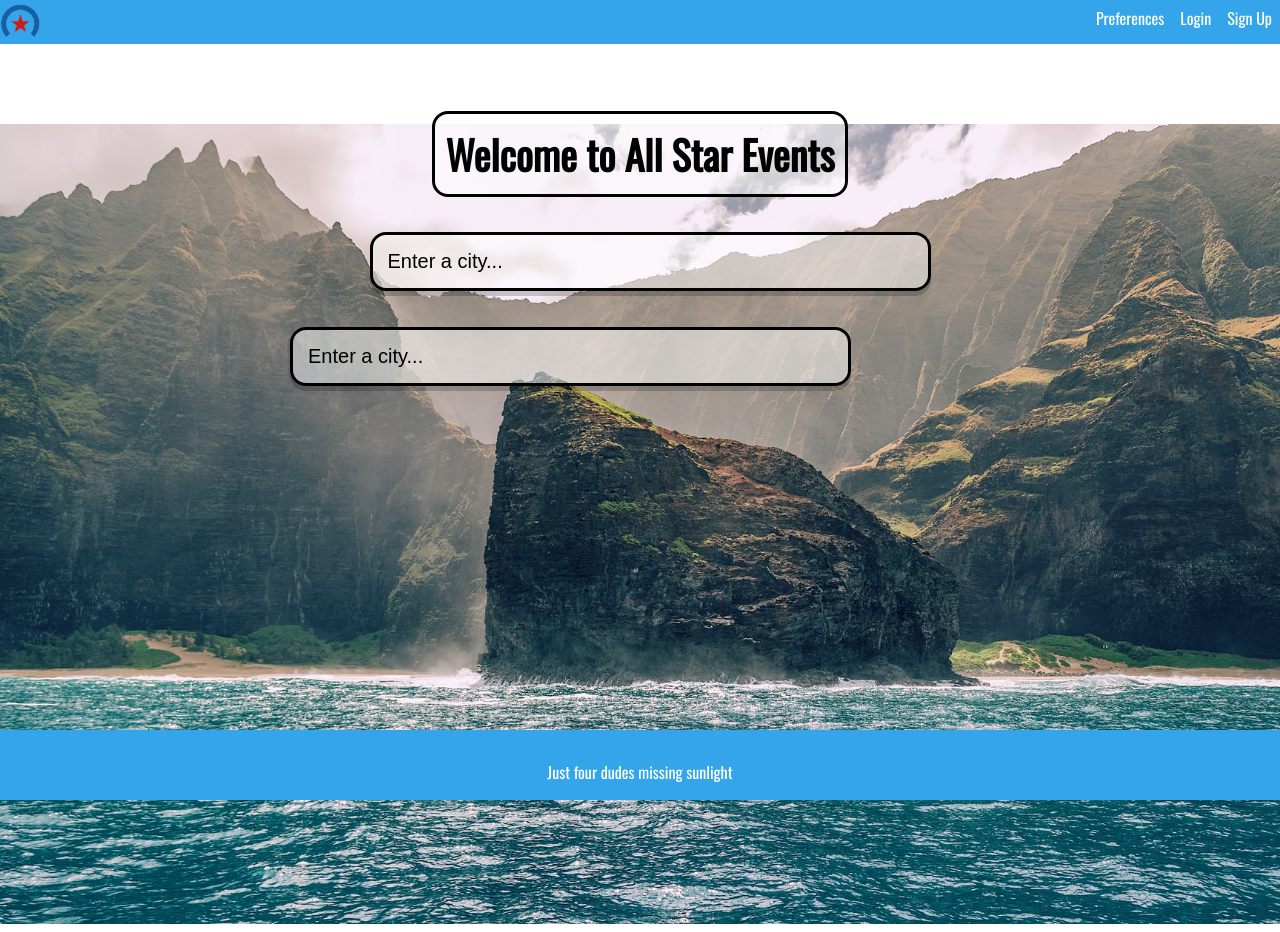
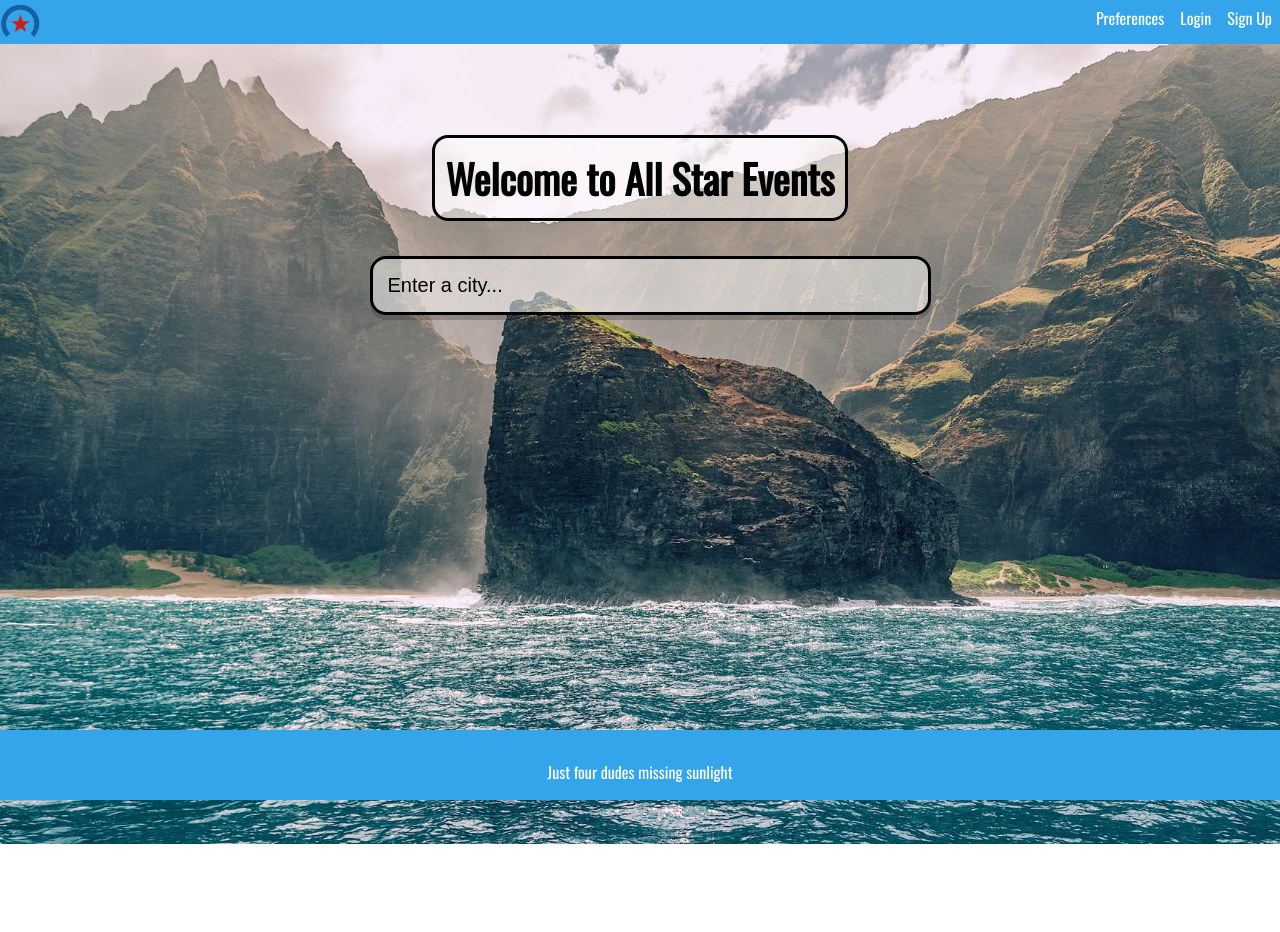
Before and after one commit to Jonathan-Sandifer/All-Star-Events, a React (Create React App) app in the folder ghi/: page / in a window 1280 px wide. After the commit the page ends 852 px from the top, so only its background shows below. Built offline with nearby package versions, Linux system fonts and the light colour scheme.

Commit message:
FIXED THE WELCOME PAGE

```diff
--- a/ghi/src/components/MainPage.js
+++ b/ghi/src/components/MainPage.js
@@ -4,7 +4,7 @@ import Footer from './Footer';
 
 function MainPage() {
     return (
-      <main className='welcome'>
+      <main className='welcome'>&nbsp;
         <div className="mainpage">
           <div>
             <h1 className="mainheader">Welcome to All Star Events</h1>
@@ -16,7 +16,7 @@ function MainPage() {
           </div>
         </div>
         <br />
-        <Search />
+        {/* <Search /> */}
         <Footer />
       </main>
     );
```
